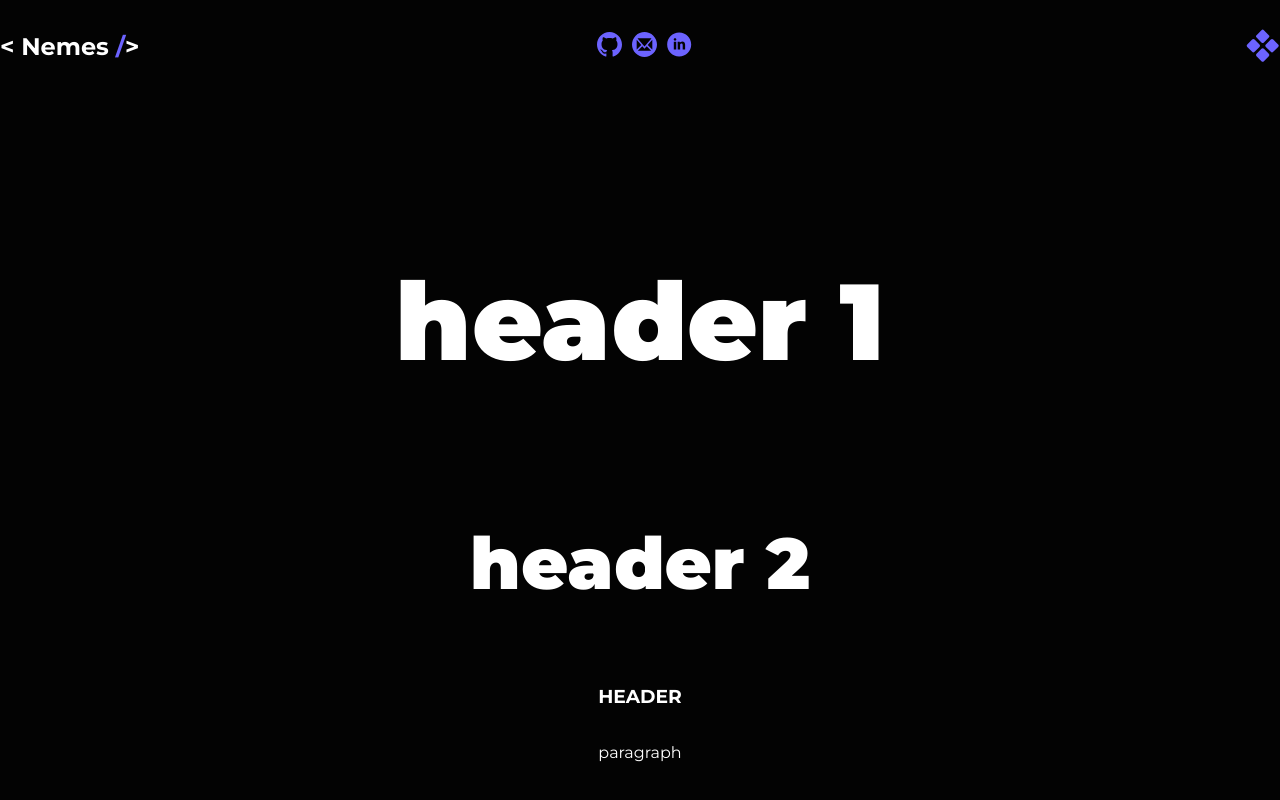
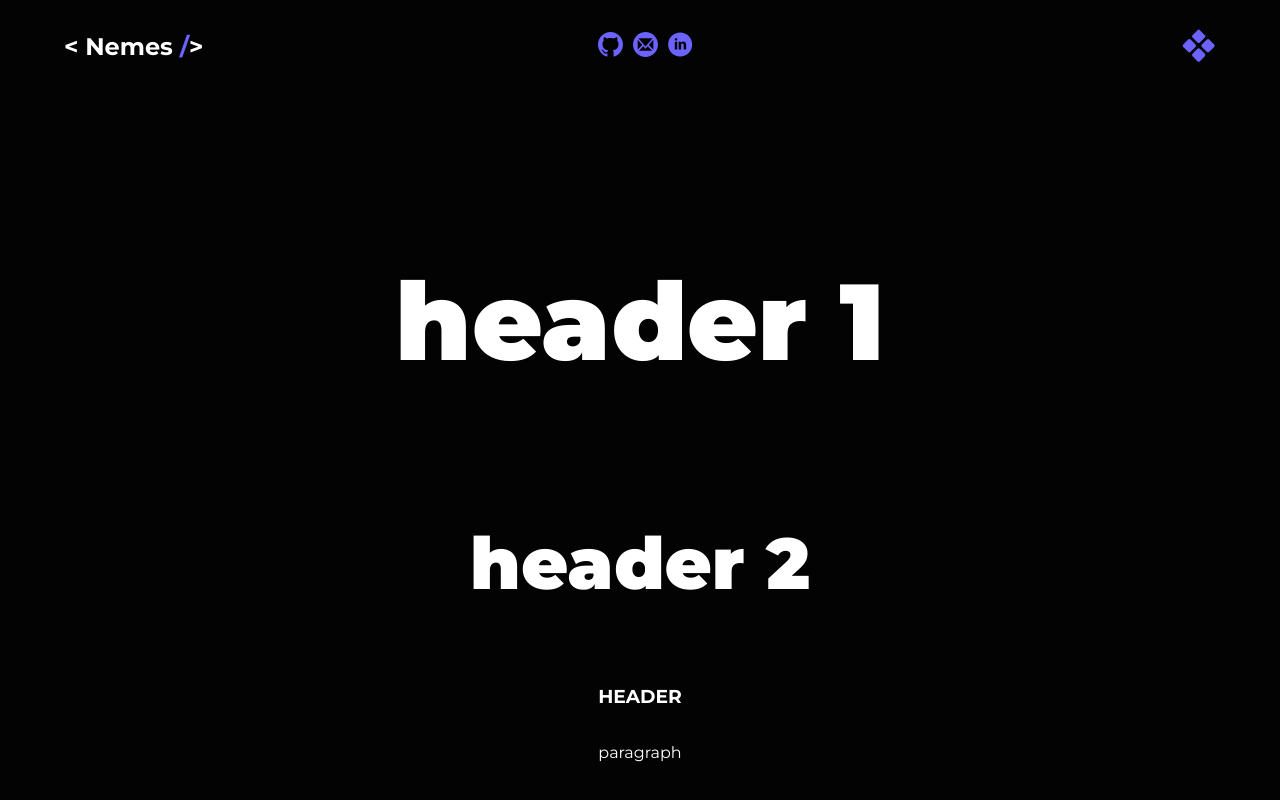
Before and after one commit to NemesOliver/portfolio-nextJS, a Next.js app: page / in a window 1280 px wide. Shown: the top 800 px of the page. Built offline with nearby package versions, Linux system fonts and the light colour scheme.

Commit message:
custom scrollbar

```diff
--- a/components/Layout.js
+++ b/components/Layout.js
@@ -1,18 +1,15 @@
 import Navbar from "./Navbar";
 import styled from "styled-components";
+import { Container } from "./styles/Container";
 
 const Layout = ({ children }) => {
   return (
-    <Font>
+    <Container>
       <Navbar />
       <main>{children}</main>
       {/* Footer */}
-    </Font>
+    </Container>
   );
 };
 
 export default Layout;
-
-const Font = styled.div`
-  font-family: Montserrat;
-`;
--- /dev/null
+++ b/components/styles/Container.js
@@ -0,0 +1,5 @@
+import styled from "styled-components";
+
+export const Container = styled.div`
+  padding: 0 5vw;
+`;
--- a/components/styles/GlobalStyles.js
+++ b/components/styles/GlobalStyles.js
@@ -45,6 +45,17 @@ const GlobalStyles = createGlobalStyle`
         font-weight: 400;
     }
 
+    body::-webkit-scrollbar {
+        width: 0.3em;
+
+    }
+
+    body::-webkit-scrollbar-thumb {
+        background-color: ${({ theme }) => theme.primary};
+        outline: none;
+        border-radius: 50px;
+    }
+
 
 `;
 
--- a/components/styles/Navbar.js
+++ b/components/styles/Navbar.js
@@ -29,7 +29,7 @@ export const Nav = styled.nav`
     a {
       padding-left: 10px;
       &:hover {
-        transform: scale(1.1);
+        transform: scale(1.2);
         transition: 0.2s;
       }
       &:active {
@@ -40,6 +40,7 @@ export const Nav = styled.nav`
 
   .menu-icon {
     width: 100%;
+    cursor: pointer;
     display: flex;
     justify-content: flex-end;
   }
```
